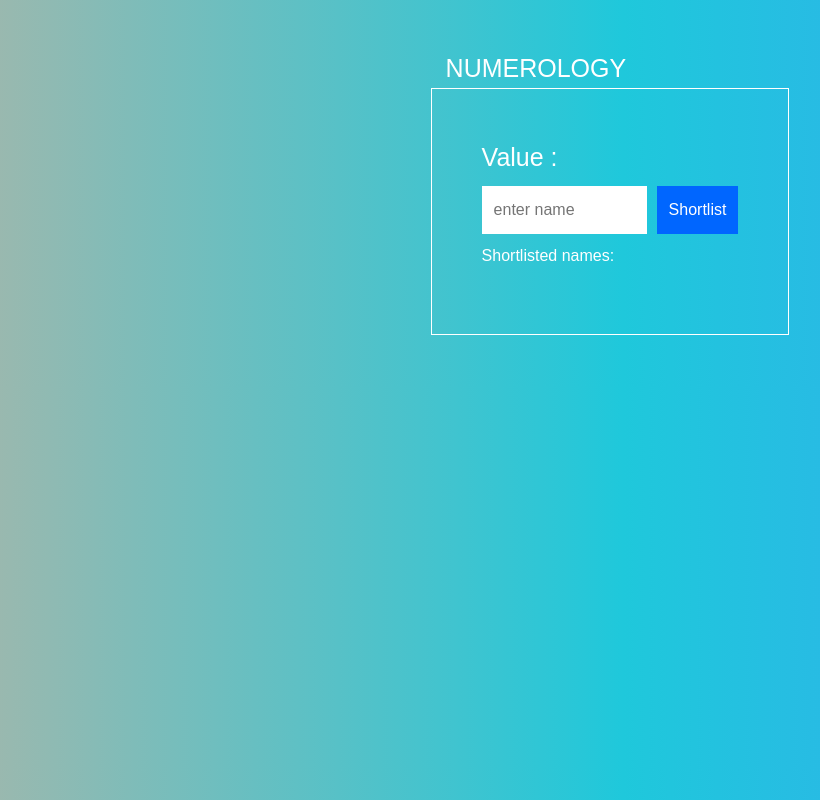
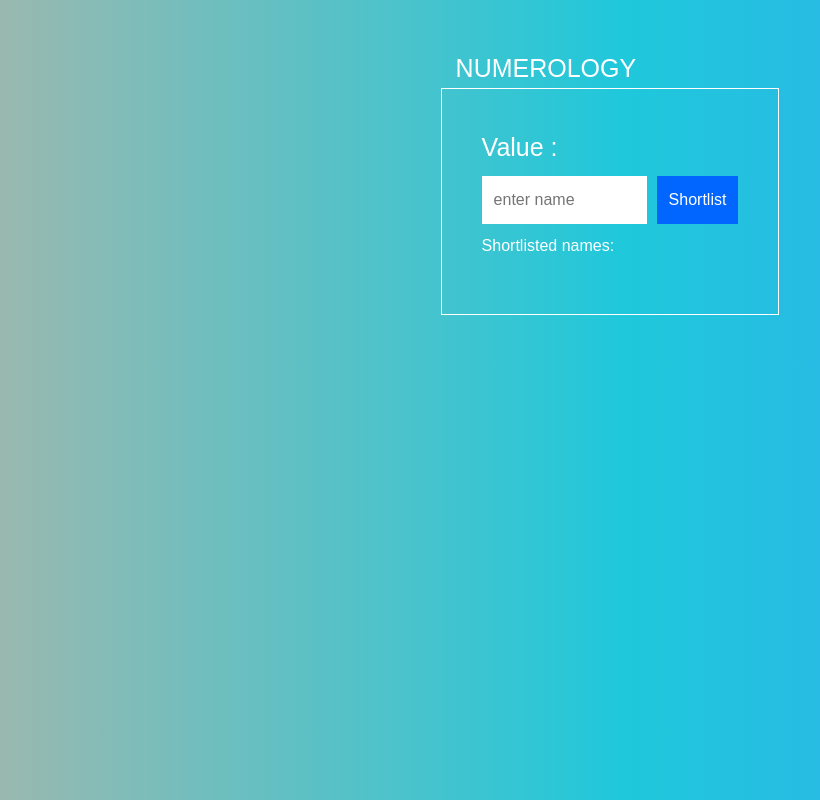
Before and after one commit to hemeshreddys/numerology-app, a React (Create React App) app: page / in a window 1280 px wide. Shown: the whole page, without its empty margins (30-850 px from the left). Built offline with nearby package versions, Linux system fonts and the light colour scheme.

Commit message:
css changes

```diff
--- a/src/TodoList.css
+++ b/src/TodoList.css
@@ -32,10 +32,9 @@
     color: #fff;
     background-color: rgba(255, 141, 185, 0.459)5);
     border:1px solid white;
-    padding: 15px;
-    margin-bottom: 15px;
+    padding: 10px;
+    margin-bottom: 10px;
     border-radius: 5px;
-
     transition: background-color .2s ease-out;
   }
 
@@ -52,5 +51,5 @@
   }
   .innerContainer{
     border:1px solid #fff;
-    padding:50px;
+    padding:40px;
   }
```
